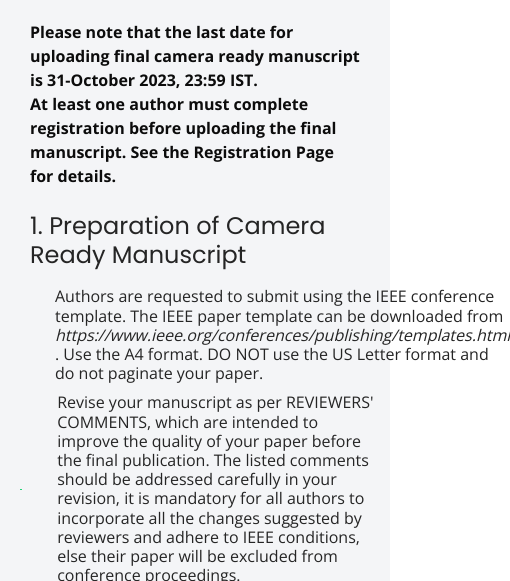
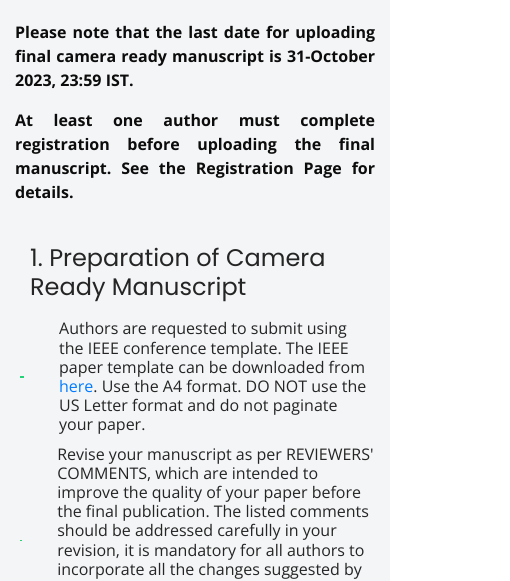
Before and after one commit to PradhumnAgarwal/cvmi-2023, a plain HTML site: page crs.html in a window 390 px wide. Shown: the part 263-844 px from the top of the page, 510 px wide, since content can reach past the window. Drawn offline with nearby package versions, Linux system fonts and the light colour scheme.

Commit message:
crs.html responsive fixes

```diff
--- a/crs.html
+++ b/crs.html
@@ -145,22 +145,18 @@
           <div class="heading_container pb-3">
             <h2>Final Paper Submission Guidelines</h2>
           </div>
-          <div class="heading_container p-md-2 col-md-10">
-            <span
-              ><b
-                >Please note that the last date for uploading final camera ready
-                manuscript is 31-October 2023, 23:59 IST.</b
-              ></span
+          <p>
+            <b
+              >Please note that the last date for uploading final camera ready
+              manuscript is 31-October 2023, 23:59 IST.</b
             >
-          </div>
-          <div class="heading_container p-md-2 col-md-10">
-            <span
-              ><b
-                >At least one author must complete registration before uploading
-                the final manuscript. See the Registration Page for details.</b
-              ></span
+          </p>
+          <p>
+            <b
+              >At least one author must complete registration before uploading
+              the final manuscript. See the Registration Page for details.</b
             >
-          </div>
+          </p>
 
           <div class="heading_container pt-4 col-md-10">
             <h4>1. Preparation of Camera Ready Manuscript</h4>
@@ -176,11 +172,12 @@
                         Authors are requested to submit using the IEEE
                         conference template. The IEEE paper template can be
                         downloaded from
-                        <em
-                          >https://www.ieee.org/conferences/publishing/templates.html</em
-                        >
-                        . Use the A4 format. DO NOT use the US Letter format and
-                        do not paginate your paper.
+                        <a
+                          href="https://www.ieee.org/conferences/publishing/templates.html"
+                          target="_blank"
+                          >here</a
+                        >. Use the A4 format. DO NOT use the US Letter format
+                        and do not paginate your paper.
                       </h5>
                     </div>
                   </div>
@@ -258,7 +255,7 @@
                     </div>
                   </div>
 
-                  <table class="table border my-4">
+                  <table class="table table-responsive border my-4">
                     <thead>
                       <tr>
                         <th>First-time users</th>
@@ -407,9 +404,13 @@
                 <div class="tab_container"></div>
                 <p>
                   Step 1: Login to Microsoft CMT as an author of CVMI2023
-                  (https://cmt3.research.microsoft.com/ICCVMI2023) and click the
-                  link to submit the eCopyright form. Then follow the on-screen
-                  instructions.
+                  <a
+                    href="https://cmt3.research.microsoft.com/ICCVMI2023"
+                    target="_blank"
+                    >(here)</a
+                  >
+                  and click the link to submit the eCopyright form. Then follow
+                  the on-screen instructions.
                 </p>
                 <p>
                   Step 2: From the Author Console in CMT, click on the link
```
